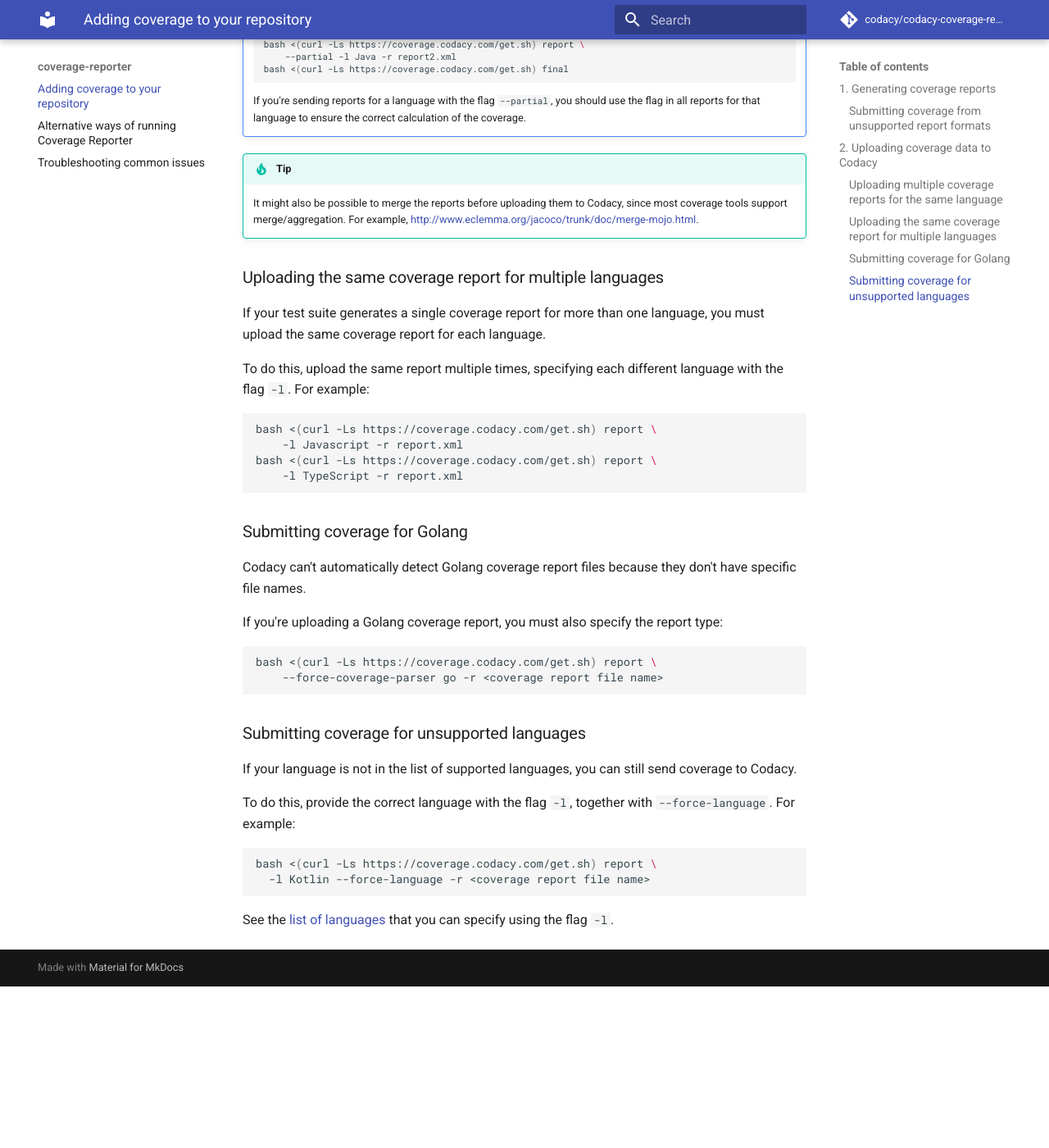
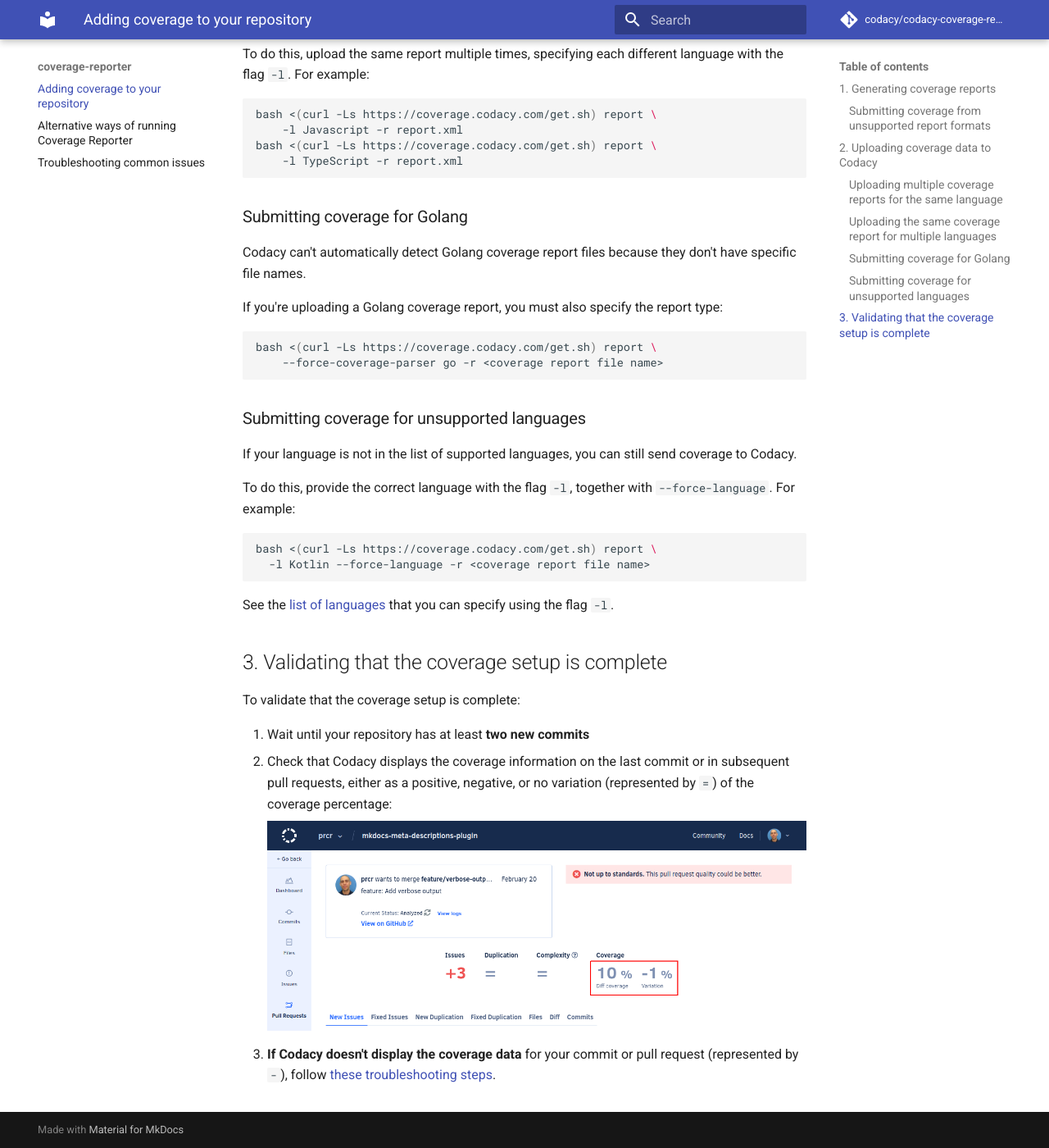
Before and after one commit to codacy/codacy-coverage-reporter, an MkDocs documentation site: the page built from docs/index.md, in a window 1280 px wide and 1400 px high, scrolled down 5700 px. Shown: the whole window at 82% size. Built offline with MkDocs 1.6.1 and Material for MkDocs 9.7.7, drawn with Linux system fonts in a browser that asks for light colours; comment, search, counter and statistics services are not loaded; before the commit the page ends 6903 px from its top, so only the background shows below that; some of the changed text lies outside the part shown.

Commit message:
doc: Add dedicated section to validate coverage setup

````diff
--- a/docs/index.md
+++ b/docs/index.md
@@ -15,6 +15,10 @@
 1.  **Uploading coverage data to Codacy**
 
     After each push to your repository, run the Codacy Coverage Reporter to parse your report file and upload the coverage data to Codacy.
+
+1.  **Validating that the coverage setup is complete**
+
+    Check if Codacy displays coverage information for new commits and pull requests and troubleshoot the coverage setup if necessary.
 
 The next sections include detailed instructions on how to complete each step of the setup process.
 
@@ -194,12 +198,6 @@
 
     If you make adjustments to your setup and upload new coverage data, click the button **Test integration** to refresh the table.
 
-To validate that the coverage setup is complete, **wait until your repository has at least two new commits** and check that Codacy displays the coverage information on the last commit or in subsequent pull requests, either as a positive, negative, or no variation (represented by `=`) of the coverage percentage:
-
-![Coverage data displayed on Codacy](images/coverage-codacy-ui.png)
-
-Follow [these troubleshooting steps](troubleshooting-common-issues.md#no-coverage-visible) if Codacy doesn't display the coverage data for your commit or pull request (represented by `-`).
-
 ### Uploading multiple coverage reports for the same language {: id="multiple-reports"}
 
 If your test suite is split in different modules or runs in parallel, you must upload multiple coverage reports for the same language.
@@ -275,3 +273,14 @@
 ```
 
 See the [list of languages](https://github.com/codacy/codacy-plugins-api/blob/master/src/main/scala/com/codacy/plugins/api/languages/Language.scala#L43) that you can specify using the flag `-l`.
+
+## 3. Validating that the coverage setup is complete {: id="validating-coverage"}
+
+To validate that the coverage setup is complete:
+
+1.  Wait until your repository has at least **two new commits**
+1.  Check that Codacy displays the coverage information on the last commit or in subsequent pull requests, either as a positive, negative, or no variation (represented by `=`) of the coverage percentage:
+
+    ![Coverage data displayed on Codacy](images/coverage-codacy-ui.png)
+
+1.  **If Codacy doesn't display the coverage data** for your commit or pull request (represented by `-`), follow [these troubleshooting steps](troubleshooting-common-issues.md#no-coverage-visible).
````
